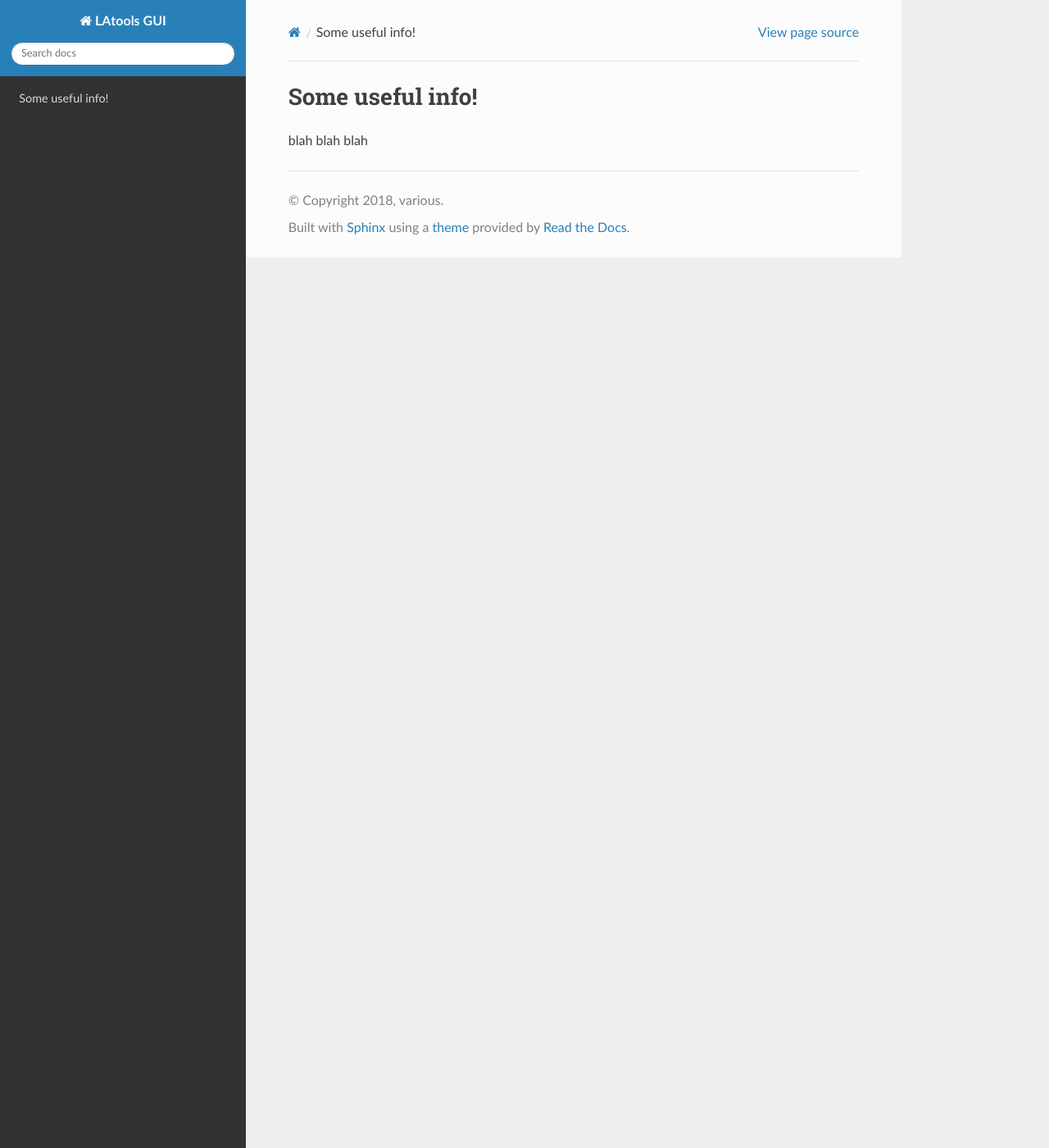
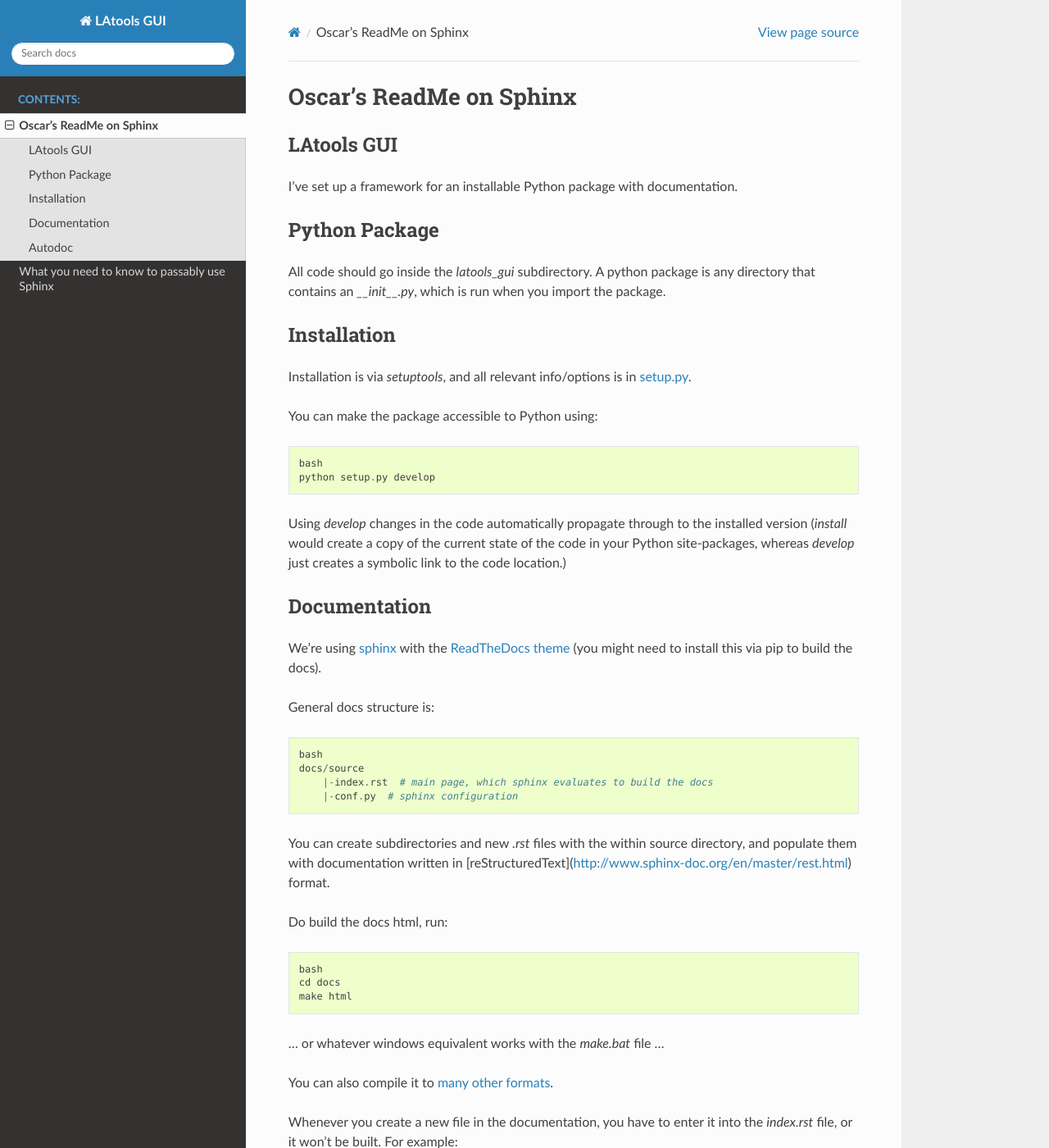
Before and after one commit to oscarbranson/latools_gui, a Sphinx documentation site: the page built from docs/source/README.rst, in a window 1280 px wide and 1400 px high. Shown: the whole window at 82% size. Built offline with Sphinx 7.4.7 and the Read the Docs theme 2.0.0, drawn with Linux system fonts in a browser that asks for light colours; pages that are not in the unit, such as notebooks, are missing from menus; some of the changed text lies outside the part shown.

Commit message:
Playing around with Sphinx. Minor additions.

```diff
--- a/docs/source/README.rst
+++ b/docs/source/README.rst
@@ -1,4 +1,101 @@
-Some useful info!
-=================
+#################
+Oscar's ReadMe on Sphinx
+#################
 
-blah blah blah
+LAtools GUI
+==================
+
+I've set up a framework for an installable Python package with documentation.
+
+Python Package
+==================
+
+All code should go inside the `latools_gui` subdirectory. A python package is any directory that contains an `__init__.py`, which is run when you import the package.
+
+Installation
+==================
+
+Installation is via `setuptools`, and all relevant info/options is in `setup.py <setup.py>`_.
+
+You can make the package accessible to Python using::
+
+    bash
+    python setup.py develop
+
+
+Using `develop` changes in the code automatically propagate through to the installed version (`install` would create a copy of the current state of the code in your Python site-packages, whereas `develop` just creates a symbolic link to the code location.)
+
+Documentation
+==================
+
+We're using `sphinx <http://www.sphinx-doc.org/en/master/>`_ with the `ReadTheDocs theme <https://github.com/rtfd/sphinx_rtd_theme>`_ (you might need to install this via pip to build the docs).
+
+General docs structure is::
+
+    bash
+    docs/source
+        |-index.rst  # main page, which sphinx evaluates to build the docs
+        |-conf.py  # sphinx configuration
+
+
+You can create subdirectories and new `.rst` files with the within source directory, and populate them with documentation written in [reStructuredText](http://www.sphinx-doc.org/en/master/rest.html) format.
+
+Do build the docs html, run::
+
+    bash
+    cd docs
+    make html
+
+
+... or whatever windows equivalent works with the `make.bat` file ...
+
+You can also compile it to `many other formats <http://www.sphinx-doc.org/en/stable/man/sphinx-build.html>`_.
+
+Whenever you create a new file in the documentation, you have to enter it into the `index.rst` file, or it won't be built. For example::
+
+    rst
+    .. toctree::
+    :maxdepth: 2
+    :caption: Contents:
+
+    my_new_file.rst
+    my_new_directory/my_new_file.rst
+
+
+Handily, sphinx warns you if there are `.rst` files in the source directory that *aren't* included in the table of contents.
+
+Autodoc
+==================
+
+One of the best features of sphinx is its ability to autogenerate documentation based on docstrings. This means you **must have good docstring discipline**!
+
+1. Whenever you create a function/class, create a docstring. No excuses.
+2. Write them in a consistent format that sphinx can understand, for example the `numpy format <https://github.com/numpy/numpy/blob/master/doc/HOWTO_DOCUMENT.rst.txt>`_::
+
+    python
+    def f(x, y)::
+        """
+        Adds x to y.
+
+        Can put a longer description here, if you want.
+
+        Parameters
+        ----------
+        x : float
+            The value of x.
+        y : float
+            The value of y.
+
+        Returns
+        -------
+        Sum of x and y : float
+
+        Examples
+        --------
+        f(3.5, 8)
+        > 11.5
+        """
+        return x + y
+
+
+For autodoc to work, you need to `set it up <http://www.sphinx-doc.org/en/stable/ext/autodoc.html>`_ - probably the best way to do this is create a separate `.rst` file in docs/source that calls autodoc, and then add that to the `index.rst` file.
--- a/docs/source/index.rst
+++ b/docs/source/index.rst
@@ -7,10 +7,11 @@ Welcome to LAtools GUI's documentation!
 =======================================
 
 .. toctree::
-   :maxdepth: 2
+   :maxdepth: 1
    :caption: Contents:
 
-   ./info.rst
+   ./README.rst
+   ./sphinxGuide.rst
 
 
 Indices and tables
```
Also changed, not shown: docs/source/sphinxGuide.rst (+39 -0 lines).
